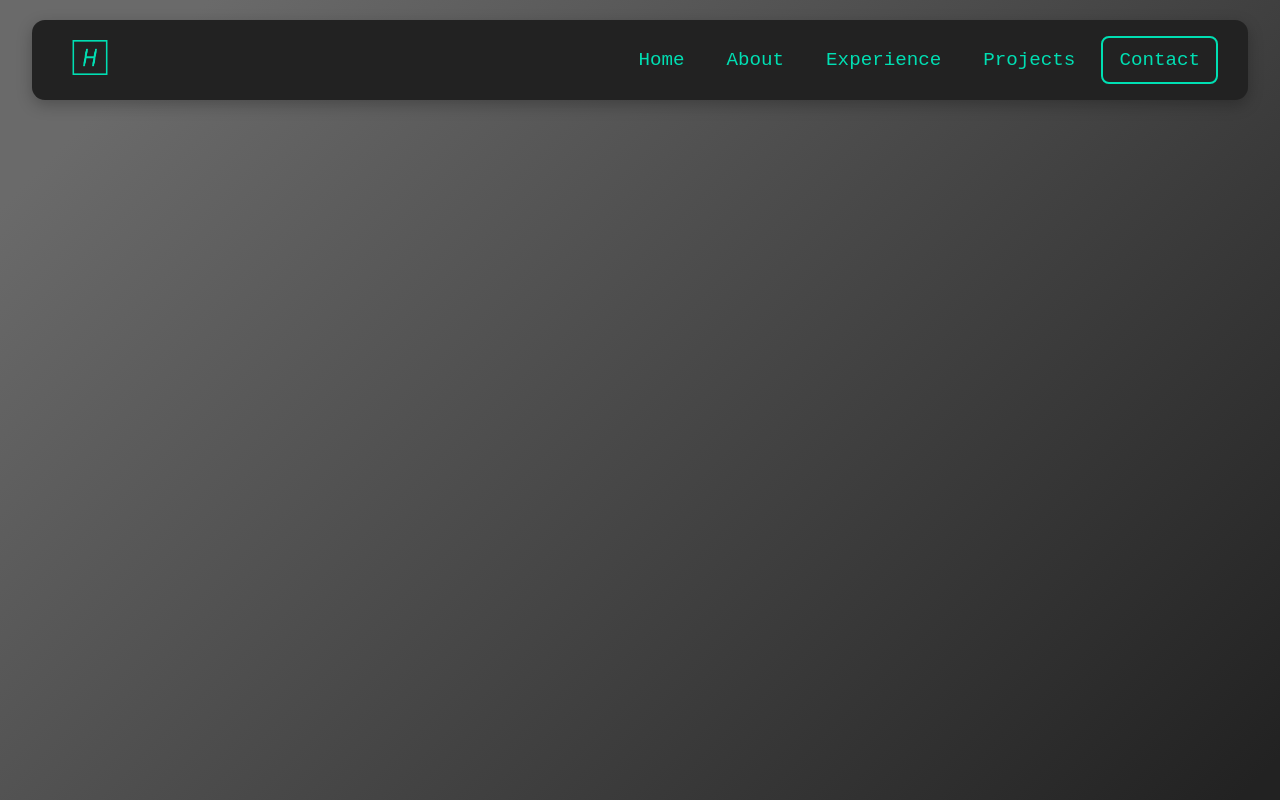
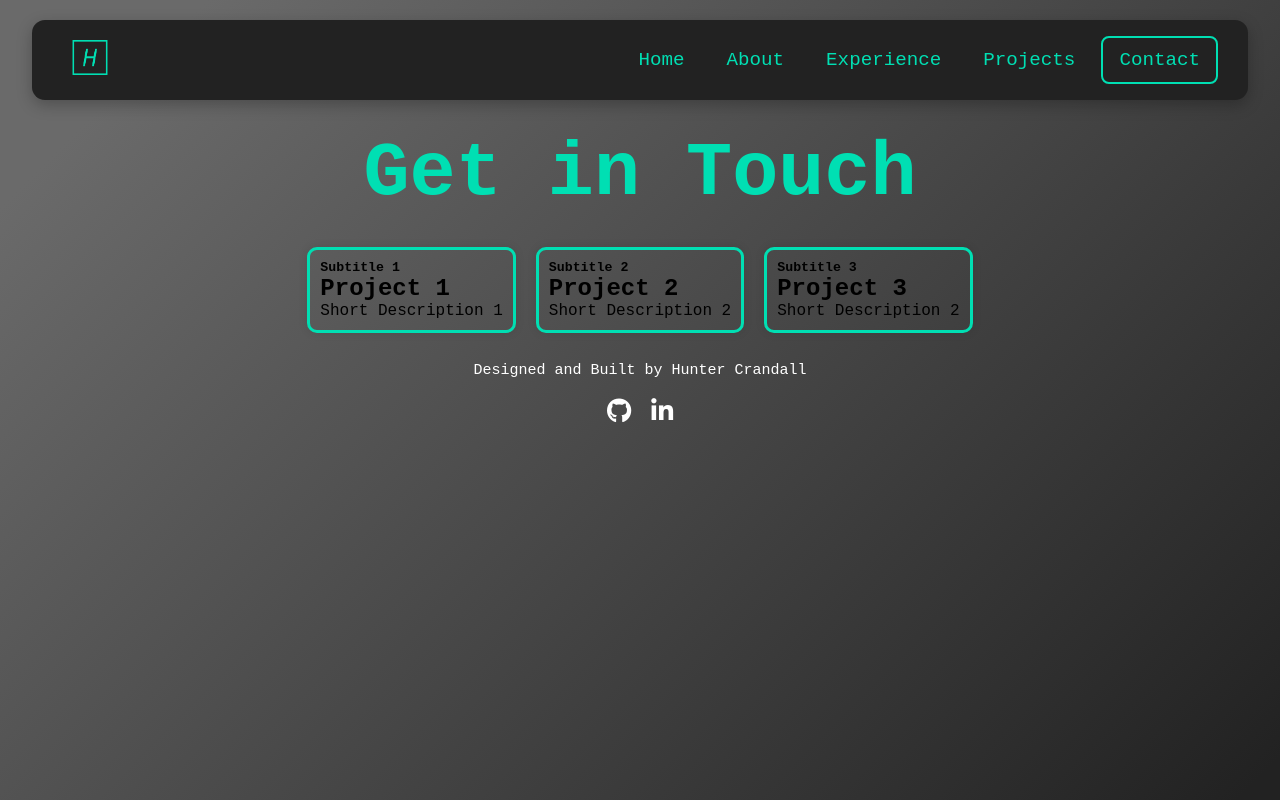
Before and after one commit to Hcran18/Hcran18.github.io, a React (Create React App) app: page /projects in a window 1280 px wide. Built offline with nearby package versions, Linux system fonts and the light colour scheme.

Commit message:
animate and start projects page

```diff
--- a/package.json
+++ b/package.json
@@ -8,6 +8,7 @@
     "@testing-library/jest-dom": "^5.17.0",
     "@testing-library/react": "^13.4.0",
     "@testing-library/user-event": "^13.5.0",
+    "framer-motion": "^11.0.20",
     "react": "^18.2.0",
     "react-dom": "^18.2.0",
     "react-scripts": "5.0.1",
--- a/src/App.js
+++ b/src/App.js
@@ -8,6 +8,7 @@ import Navbar from "./Components/Navbar";
 import Footer from "./Components/Footer";
 import Home from "./Pages/Home";
 import Experience from "./Pages/Experience";
+import Projects from "./Pages/Projects";
 import Contact from "./Pages/Contact";
 import './App.css';
 
@@ -22,8 +23,8 @@ function App() {
               <Navbar />
               <Routes className='Pages'>
                 <Route index path="/" element={<Home />} />
-                {/* <Route path="profile" element={<Profile />} /> */}
                 <Route path="/experience" element={<Experience />} />
+                <Route path="/projects" element={<Projects />} />
                 <Route path="/contact" element={<Contact />} />
               </Routes>
               <Footer className='footer' />
--- a/src/Components/Button.js
+++ b/src/Components/Button.js
@@ -1,4 +1,5 @@
 import React from 'react';
+import { motion } from "framer-motion"
 import { NavLink } from 'react-router-dom';
 
 import './ButtonStyles.css';
@@ -6,9 +7,12 @@ import './ButtonStyles.css';
 const Button = ({ text, onClick, to, type }) => {
     return (
         <NavLink to={to}>
-            <button type={type} className='button' onClick={onClick}>
+            <motion.button
+                whileHover={{ scale: 1.1 }}
+                whileTap={{ scale: 0.9 }}
+                type={type} className='button' onClick={onClick}>
                 {text}
-            </button>
+            </motion.button>
         </NavLink>
     );
 };
--- a/src/Components/ButtonStyles.css
+++ b/src/Components/ButtonStyles.css
@@ -11,14 +11,14 @@
     margin: 4px 2px;
     cursor: pointer;
     border-radius: 8px;
-    transition: all 0.15s ease-in-out;
+    /* transition: all 0.15s ease-in-out; */
 }
 
 .button:hover {
     background-color: #00dfb3;
     color: #222;
-    box-shadow: 0 5px 15px 0 rgba( 0, 0, 0, 0.25 );
-    transform: translate(-5px, -5px);
+    /* box-shadow: 0 5px 15px 0 rgba( 0, 0, 0, 0.25 ); */
+    /* transform: translate(-5px, -5px); */
 }
 
 @media screen and (max-width: 850px) {
--- a/src/Pages/Contact.js
+++ b/src/Pages/Contact.js
@@ -1,5 +1,7 @@
 import React, { useState, useRef } from 'react';
 import emailjs from '@emailjs/browser';
+import { motion } from "framer-motion"
+
 import './ContactStyles.css';
 import '../Components/Button.js';
 import '../Components/ButtonStyles.css';
@@ -15,6 +17,11 @@ const Contact = () => {
         console.log("Handling submit...");
         e.preventDefault();
         console.log(name, email, message);
+
+        if (!name || !email || !message) {
+            alert('Please fill out all fields.');
+            return;
+        }
 
         emailjs
         .sendForm('service_c0gt18o', 'template_ppga4pj', form.current, {
@@ -41,11 +48,29 @@ const Contact = () => {
 
     return (
         <div className='ContactPage'>
-            <h1>Get in Touch</h1>
+            <motion.div
+            initial={{ opacity: 0 }}
+            animate={{ opacity: 1 }}
+            transition={{ duration: 1 }}
+            >
+                <h1>Get in Touch</h1>
+            </motion.div>
             <div className='ContactInfo'>
                 <div className='FormSection'>
-                    <h2>Let Me Know How I Can Help You!</h2>
+                    <motion.div
+                    initial={{ opacity: 0 }}
+                    animate={{ opacity: 1 }}
+                    transition={{ duration: 1, delay: 0.3}}
+                    >
+                        <h2>Let Me Know How I Can Help You!</h2>
+                    </motion.div>
                     {showSuccessMessage && <div className='success-message'>Form submitted successfully!</div>}
+                    <motion.div
+                    className='form'
+                    initial={{ opacity: 0 }}
+                    animate={{ opacity: 1 }}
+                    transition={{ duration: 1, delay: 0.6}}
+                    >
                     <form ref={form} className='form' onSubmit={handleSubmit}>
                         <div className='form-group'>
                             <label htmlFor="name">Name:</label>
@@ -76,8 +101,12 @@ const Contact = () => {
                                 name='message'
                             />
                         </div>
-                        <button className='button' type='submit'>Submit</button>
+                        <motion.button
+                        whileHover={{ scale: 1.1 }}
+                        whileTap={{ scale: 0.9 }}
+                        className='button' type='submit'>Submit</motion.button>
                     </form>
+                    </motion.div>
                 </div>
             </div>
         </div>
--- a/src/Pages/Experience.js
+++ b/src/Pages/Experience.js
@@ -1,5 +1,6 @@
 import React from 'react';
 import JobCard from '../Components/JobCard';
+import { motion } from 'framer-motion';
 import './ExperienceStyles.css';
 
 function Experience() {
@@ -19,20 +20,39 @@ function Experience() {
 
     return (
         <div className='experience'>
-            <h1>Jobs I've Had</h1>
+            <motion.div
+            initial={{ opacity: 0 }}
+            animate={{ opacity: 1 }}
+            transition={{ duration: 1 }}
+            >
+                <h1>Experience</h1>
+            </motion.div>
+
             <div className='jobs'>
+                <motion.div
+                initial={{ opacity: 0 }}
+                animate={{ opacity: 1 }}
+                transition={{ duration: 1, delay: 0.3 }}
+                >
                     <JobCard className='job-card'
                         title='Lead Web Developer'
                         dates='August 2023 - Present'
                         company='Brigham Young University'
                         descriptions={webDescription}
                     />
+                </motion.div>
+                <motion.div
+                initial={{ opacity: 0 }}
+                animate={{ opacity: 1 }}
+                transition={{ duration: 1, delay: 0.6 }}
+                >
                     <JobCard className='job-card'
                         title='Support Team Lead'
                         dates= 'July 2021 - August 2023'
                         company='BYU Pathway Worldwide'
                         descriptions={pathwayDescription}
                     />
+                </motion.div>
             </div>
         </div>
     );
--- a/src/Pages/HomeStyles.css
+++ b/src/Pages/HomeStyles.css
@@ -43,6 +43,13 @@
     color: #00dfb3;
 }
 
+.home-button-container {
+    display: flex;
+    justify-content: center;
+    align-items: center;
+    margin-top: 20px; /* Adjust this value as needed */
+}
+
 @media screen and (min-width: 1001px){
     .main:hover {
         background-color: #00dfb3;
--- /dev/null
+++ b/src/Pages/Projects.js
@@ -0,0 +1,55 @@
+import React, { useState } from 'react';
+import { motion, AnimatePresence } from 'framer-motion';
+
+import './ProjectsStyles.css';
+
+const Projects = () => {
+  const [selectedId, setSelectedId] = useState(null);
+
+  // Define the items array containing project data
+const items = [
+    { id: 1, title: 'Project 1', subtitle: 'Subtitle 1', short: 'Short Description 1', description: 'Description 1'},
+    { id: 2, title: 'Project 2', subtitle: 'Subtitle 2', short: 'Short Description 2', description: 'Description 2'},
+    { id: 3, title: 'Project 3', subtitle: 'Subtitle 3', short: 'Short Description 2', description: 'Description 3'},
+    // Add more projects as needed
+];
+
+  return (
+    <div className='ProjectsPage'>
+        <h1>Get in Touch</h1>
+        <div className="grid-container">
+            {items.map((item) => (
+                <motion.div
+                whileHover={{ scale: 1.1 }}
+                key={item.id}
+                layoutId={item.id}
+                className="card"
+                onClick={() => setSelectedId(item.id)}
+                >
+                <motion.h5>{item.subtitle}</motion.h5>
+                <motion.h2>{item.title}</motion.h2>
+                <motion.p>{item.short}</motion.p>
+                </motion.div>
+            ))}
+
+            <AnimatePresence>
+                {selectedId && (
+                <motion.div
+                    key="expanded"
+                    layoutId={selectedId}
+                    className="expanded-card"
+                    onClick={() => setSelectedId(null)}
+                >
+                    <motion.h5>{items.find((item) => item.id === selectedId)?.subtitle}</motion.h5>
+                    <motion.h2>{items.find((item) => item.id === selectedId)?.title}</motion.h2>
+                    <motion.p>{items.find((item) => item.id === selectedId)?.description}</motion.p>
+                    <motion.button className='button' onClick={() => setSelectedId(null)}>Close</motion.button>
+                </motion.div>
+                )}
+            </AnimatePresence>
+        </div>
+    </div>
+  );
+};
+
+export default Projects;
--- /dev/null
+++ b/src/Pages/ProjectsStyles.css
@@ -0,0 +1,57 @@
+.ContactPage {
+    display: flex;
+    flex-direction: column;
+    align-items: center;
+    justify-content: center;
+    width: 100%;
+    margin-top: 120px;
+}
+
+.ProjectsPage h1 {
+    font-size: 6vw;
+    font-weight: bold;
+    color: #00dfb3;
+    padding: 10px;
+    margin-top: 120px;
+    margin-bottom: 10px;
+    text-align: center;
+}
+
+.grid-container {
+    display: flex;
+    flex-wrap: wrap;
+    justify-content: center;
+    padding: 0;
+    list-style: none;
+}
+
+.card {
+    display: flex;
+    flex-direction: column;
+    align-items: left;
+    justify-content: left;
+    margin: 10px;
+    padding: 10px;
+    border-style: solid;
+    border-color: #00dfb3;
+    border-radius: 10px;
+    box-shadow: 0 0 10px rgba(0, 0, 0, 0.1);
+}
+
+.expanded-card {
+    display: flex;
+    flex-direction: column;
+    align-items: left;
+    justify-content: left;
+    margin: 10px;
+    padding: 10px;
+    border-style: solid;
+    border-color: #00dfb3;
+    border-radius: 10px;
+    background-color: #222;
+    color: #fff;
+    box-shadow: 0 0 10px rgba(0, 0, 0, 0.1);
+    width: 60%;
+    position: absolute;
+    z-index: 1;
+    }
```
Also changed, not shown: src/Pages/Home.js (+33 -6 lines), 1 other file (tests, documents, lock files or other folders). Lines whose indentation alone changed are shown as unchanged.
